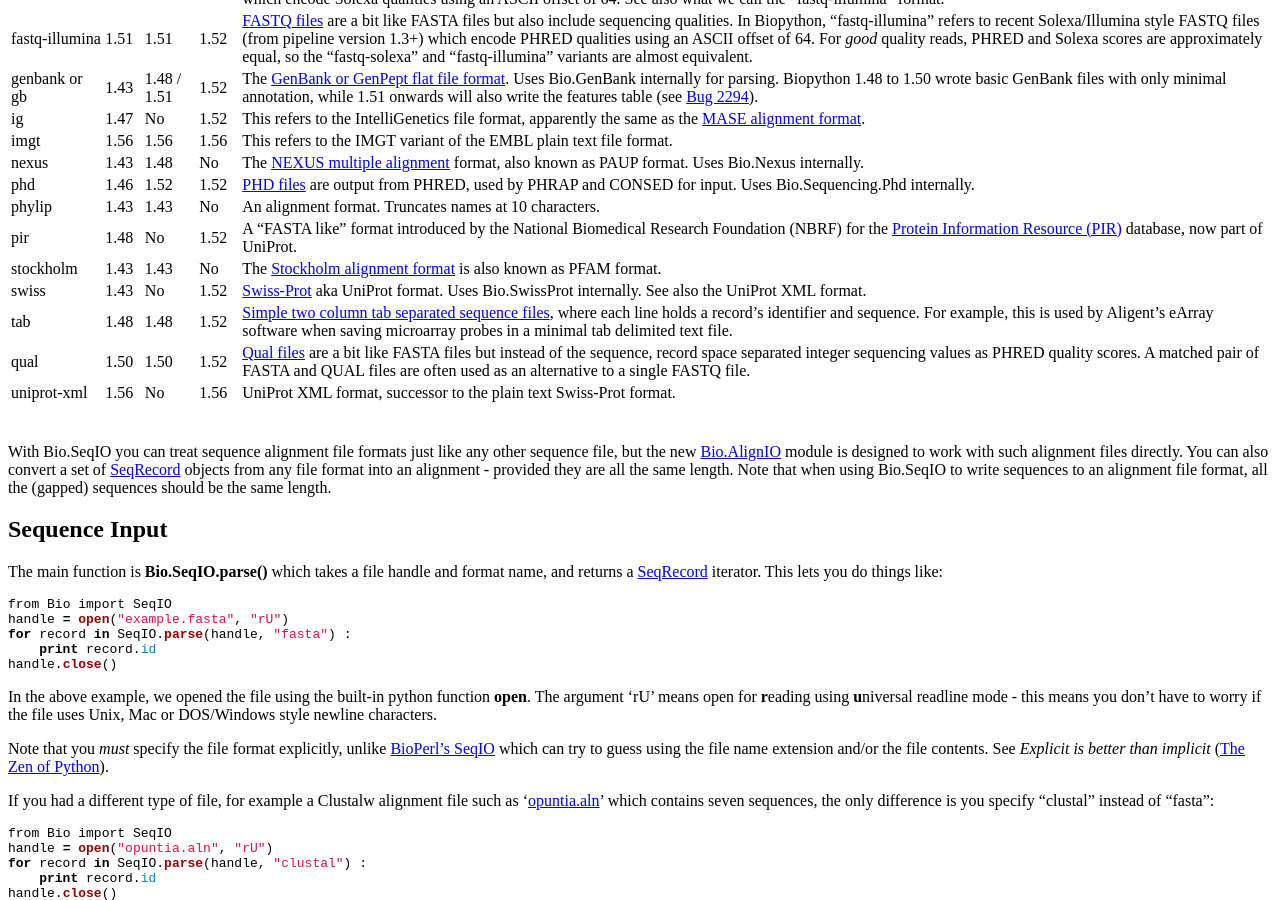
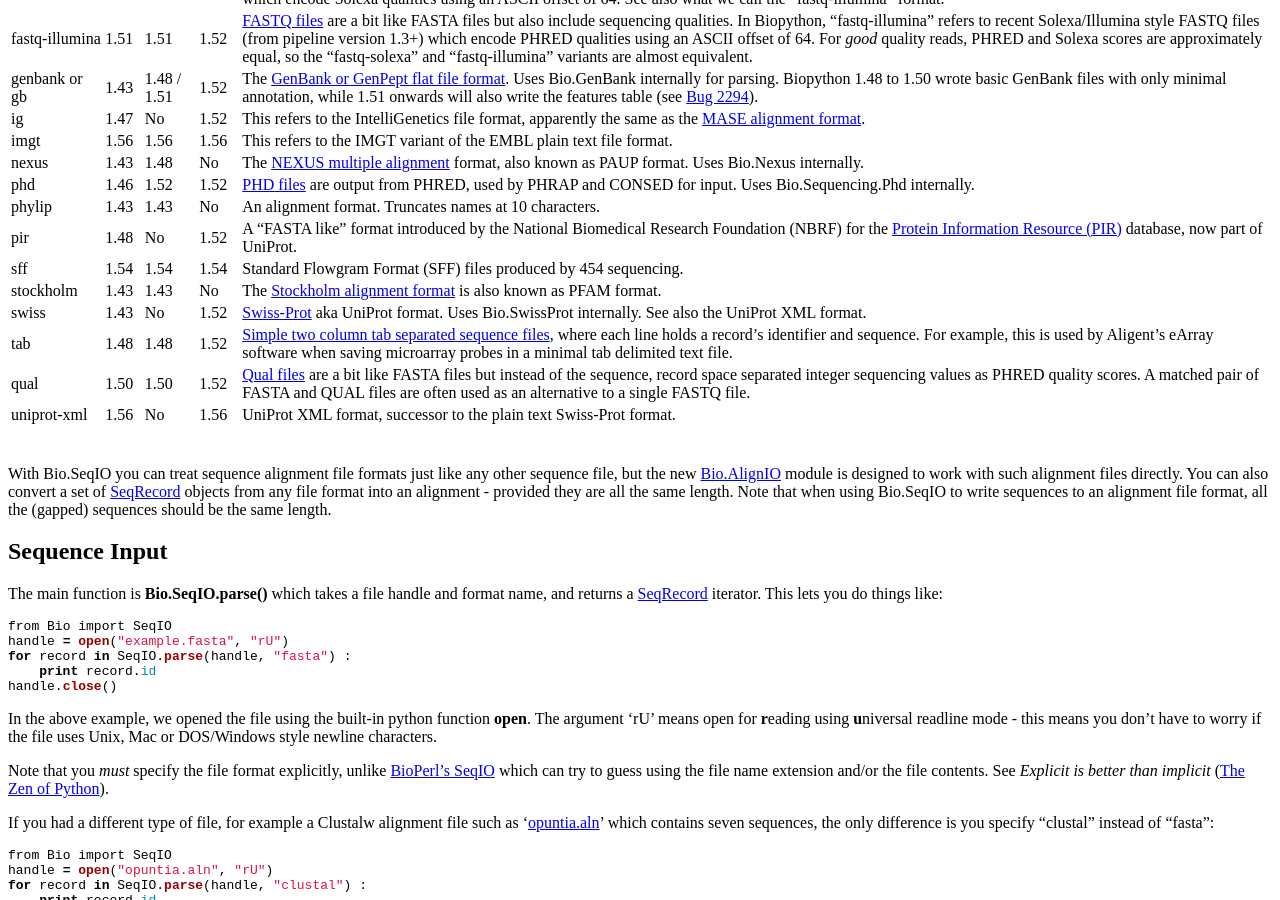
Before and after one commit to biopython/biopython.github.io, a Jekyll site: the page built from wiki/SeqIO.md, in a window 1280 px wide and 900 px high, scrolled down 743 px. Built offline with Jekyll 4.4.1, drawn with Linux system fonts in a browser that asks for light colours.

Commit message:
Add SFF to list of formats supported by SeqIO

```diff
--- a/wiki/SeqIO.md
+++ b/wiki/SeqIO.md
@@ -72,6 +72,7 @@ SeqIO](bp:HOWTO:SeqIO#Formats "wikilink") and
 | phd                   | 1.46 | 1.52        | 1.52  | [PHD files](bp:PHD_sequence_format "wikilink") are output from PHRED, used by PHRAP and CONSED for input. Uses Bio.Sequencing.Phd internally.                                                                                                                                                                                                                                                                                                             |
 | phylip                | 1.43 | 1.43        | No    | An alignment format. Truncates names at 10 characters.                                                                                                                                                                                                                                                                                                                                                                                                    |
 | pir                   | 1.48 | No          | 1.52  | A "FASTA like" format introduced by the National Biomedical Research Foundation (NBRF) for the [Protein Information Resource (PIR)](bp:PIR_sequence_format "wikilink") database, now part of UniProt.                                                                                                                                                                                                                                                     |
+| sff                   | 1.54 | 1.54        | 1.54  | Standard Flowgram Format (SFF) files produced by 454 sequencing.                                                                                                                                                                                                                                                                                                                                                                                          |
 | stockholm             | 1.43 | 1.43        | No    | The [Stockholm alignment format](bp:Stockholm_multiple_alignment_format "wikilink") is also known as PFAM format.                                                                                                                                                                                                                                                                                                                                         |
 | swiss                 | 1.43 | No          | 1.52  | [Swiss-Prot](bp:Swissprot_sequence_format "wikilink") aka UniProt format. Uses Bio.SwissProt internally. See also the UniProt XML format.                                                                                                                                                                                                                                                                                                                 |
 | tab                   | 1.48 | 1.48        | 1.52  | [Simple two column tab separated sequence files](bp:Tab_sequence_format "wikilink"), where each line holds a record's identifier and sequence. For example, this is used by Aligent's eArray software when saving microarray probes in a minimal tab delimited text file.                                                                                                                                                                                 |
```
Also changed, not shown: 1 other file.
